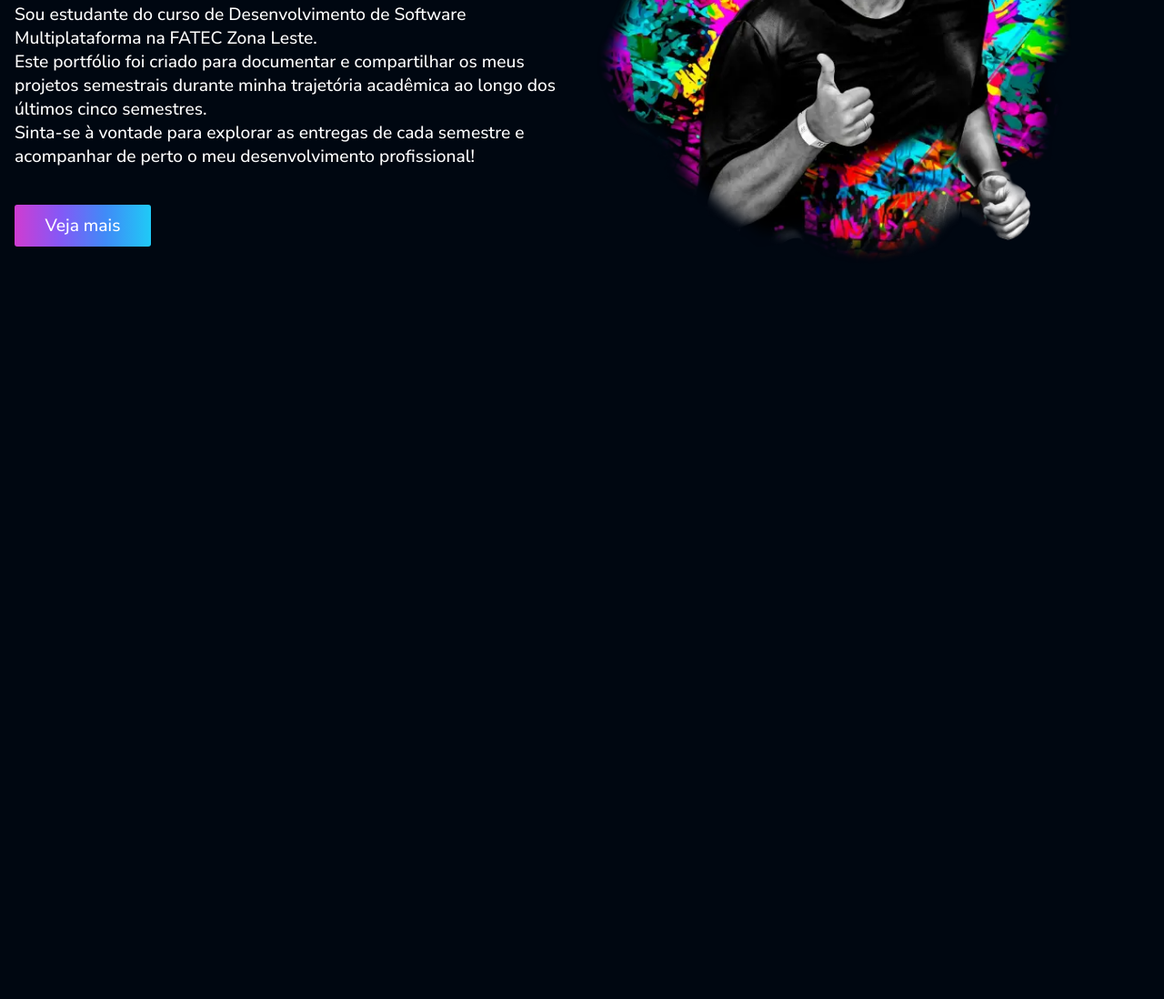
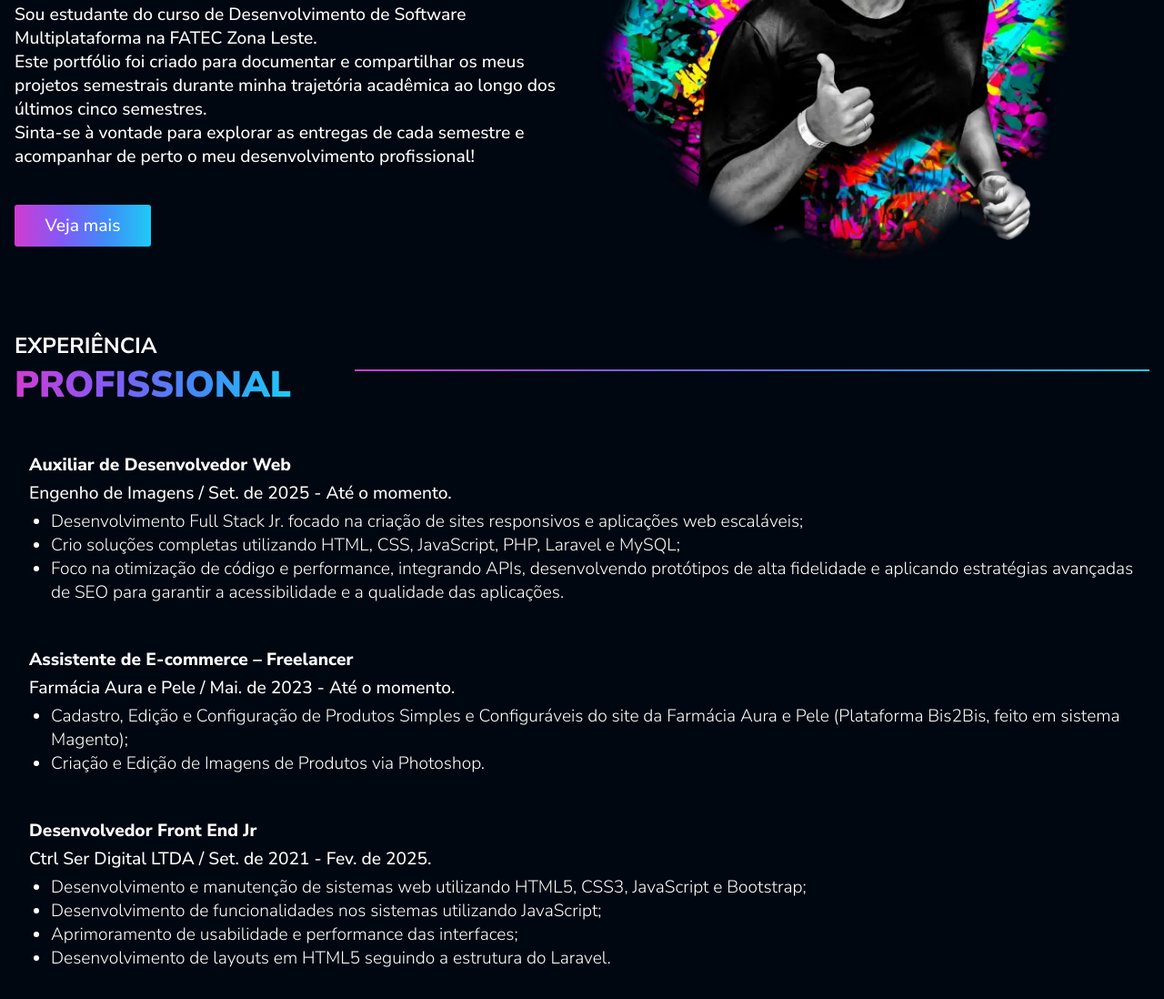
Before and after one commit to kaikdev/portfolio-fatec, a plain HTML site: page index.html in a window 1280 px wide. Shown: the part 396-1494 px from the top of the page at 91% size. Before the commit the page ends 800 px from the top, so only its background shows below. Drawn offline with Linux system fonts and the light colour scheme.

Commit message:
feat: section experiencia adicionada

```diff
--- a/css/style.css
+++ b/css/style.css
@@ -2,6 +2,9 @@
     font-family: "Nunito Sans", sans-serif;
     font-weight: 500;
     box-sizing: border-box;
+}
+html {
+    scroll-behavior:smooth
 }
 body {
     background-color: rgb(0 7 17);
@@ -142,6 +145,64 @@ main .area-img {
         object-fit: contain;
     }
 }
+main,
+section {
+    scroll-margin-top: calc(70px + 1rem);
+}
+.titulo {
+    position: relative;
+    z-index: -1;
+    background-color: rgb(0 7 17);
+    &::after {
+        content: '';
+        position: absolute;
+        top: 50%;
+        right: 0;
+        transform: translateY(-50%);
+        width: 100%;
+        max-width: 70%;
+        height: 2px;
+        background: linear-gradient(to right, #d03cd1, #8558f6, #408bf7, #1fcaf6);
+    }
+}
+.titulo h2 {
+    font-size: 1.5rem;
+    text-transform: uppercase;
+    font-weight: 700;
+    margin-bottom: 2rem;
+    background-color: rgb(0 7 17);
+    max-width: max-content;
+    padding-right: 2rem;
+    position: relative;
+    z-index: 1;
+    span {
+        display: block;
+        font-size: 2.5rem;
+        font-weight: 900;
+    }
+}
+section.experiencia .item {
+    padding: 1rem;
+    margin-top: 1rem;
+    display: flex;
+    flex-direction: column;
+    font-weight: 400;
+    gap: 5px;
+    border-radius: 10px;
+    transition: .3s;
+    p.cargo {
+        font-weight: 800;
+    }
+    li {
+        font-weight: 300;
+    }
+    ul {
+        padding-left: 1.5rem;
+    }
+    &:hover {
+        background-color: #ae49e247;
+    }
+}
 
 @media (max-width: 1100px) {
     main .content {
@@ -219,4 +280,11 @@ main .area-img {
             font-size: 2.5rem;
         }
     }
+    .titulo h2 {
+        margin-bottom: 1rem;
+        padding-right: 1rem;
+    }
+    .titulo h2 span {
+        font-size: 2rem;
+    }
 }
--- a/index.html
+++ b/index.html
@@ -47,7 +47,7 @@
         </nav>
     </header>
 
-    <main>
+    <main id="inicio">
         <div class="content">
             <div class="left">
                 <span class="texto-gradiente color">
@@ -78,6 +78,103 @@
         </div>
     </main>
 
+    <section class="experiencia" id="experiencia">
+        <div class="content">
+            <div class="titulo">
+                <h2>
+                    Experiência
+                    <span class="texto-gradiente">Profissional</span>
+                </h2>
+            </div>
+
+            <div class="itens">
+                <div class="item">
+                    <p class="cargo">
+                        Auxiliar de Desenvolvedor Web
+                    </p>
+
+                    <p class="empresa">
+                        Engenho de Imagens /
+
+                        <span class="data">
+                            Set. de 2025 - Até o momento.
+                        </span>
+                    </p>
+
+                    <ul>
+                        <li>
+                            Desenvolvimento Full Stack Jr. focado na criação de sites responsivos e aplicações web escaláveis;
+                        </li>
+
+                        <li>
+                            Crio soluções completas utilizando HTML, CSS, JavaScript, PHP, Laravel e MySQL;
+                        </li>
+
+                        <li>
+                            Foco na otimização de código e performance, integrando APIs, desenvolvendo protótipos de alta fidelidade e aplicando estratégias avançadas de SEO para garantir a acessibilidade e a qualidade das aplicações.
+                        </li>
+                    </ul>
+                </div>
+
+                <div class="item">
+                    <p class="cargo">
+                        Assistente de E-commerce – Freelancer
+                    </p>
+
+                    <p class="empresa">
+                        Farmácia Aura e Pele /
+
+                        <span class="data">
+                            Mai. de 2023 - Até o momento.
+                        </span>
+                    </p>
+
+                    <ul>
+                        <li>
+                            Cadastro, Edição e Configuração de Produtos Simples e Configuráveis do site da Farmácia Aura e Pele (Plataforma Bis2Bis, feito em sistema Magento);
+                        </li>
+
+                        <li>
+                            Criação e Edição de Imagens de Produtos via Photoshop.
+                        </li>
+                    </ul>
+                </div>
+
+                <div class="item">
+                    <p class="cargo">
+                        Desenvolvedor Front End Jr
+                    </p>
+
+                    <p class="empresa">
+                        Ctrl Ser Digital LTDA /
+
+                        <span class="data">
+                            Set. de 2021 - Fev. de 2025.
+                        </span>
+                    </p>
+
+                    <ul>
+                        <li>
+                            Desenvolvimento e manutenção de sistemas web utilizando HTML5, CSS3, JavaScript e Bootstrap;
+                        </li>
+
+                        <li>
+                            Desenvolvimento de funcionalidades nos sistemas utilizando JavaScript;
+                        </li>
+
+                        <li>
+                            Aprimoramento de usabilidade e performance das interfaces;
+                        </li>
+
+                        <li>
+                            Desenvolvimento de layouts em HTML5 seguindo a estrutura do Laravel.
+                        </li>
+                    </ul>
+                </div>
+            </div>
+        </div>
+    </section>
+
     <script src="js/script.js"></script>
 </body>
 </html>
```
